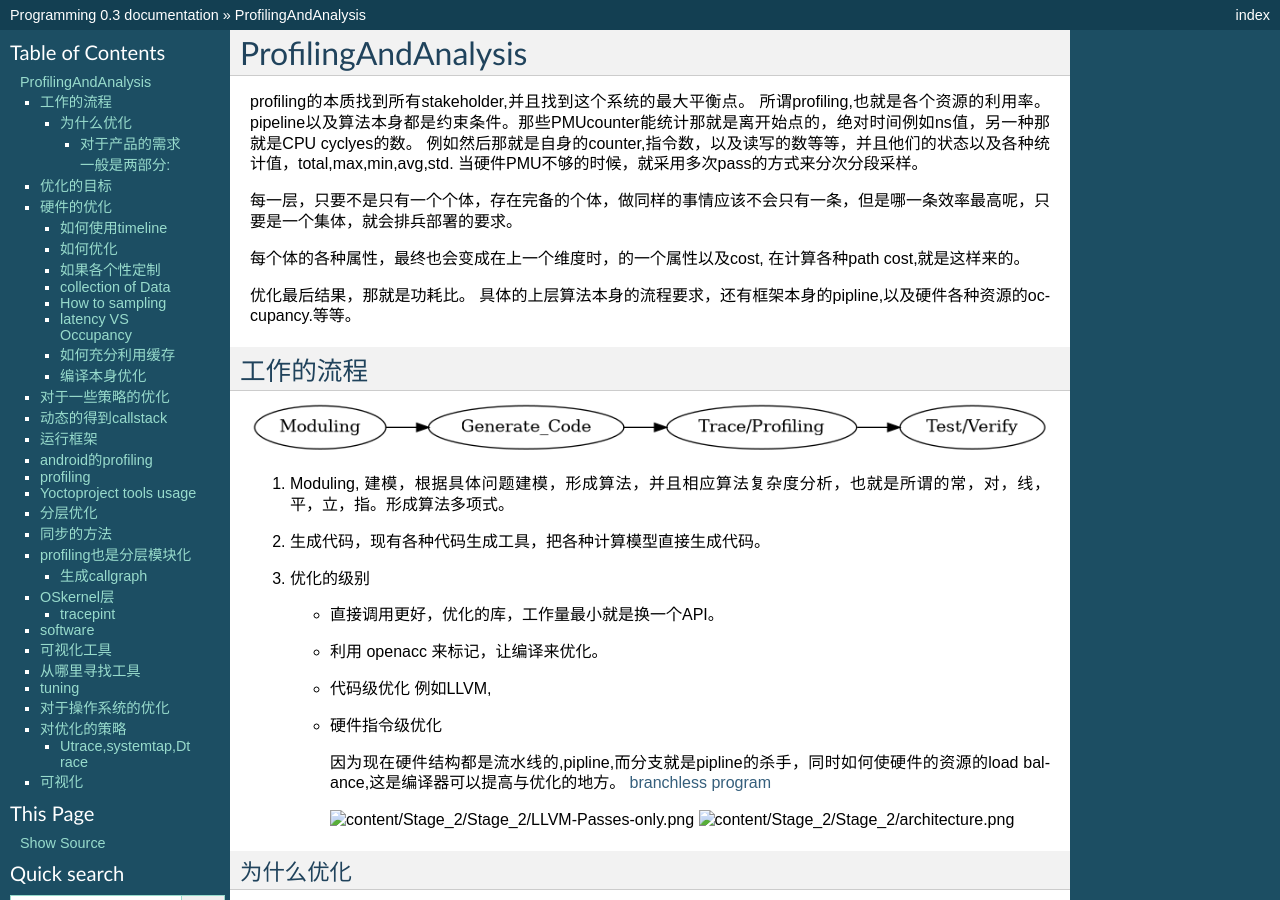
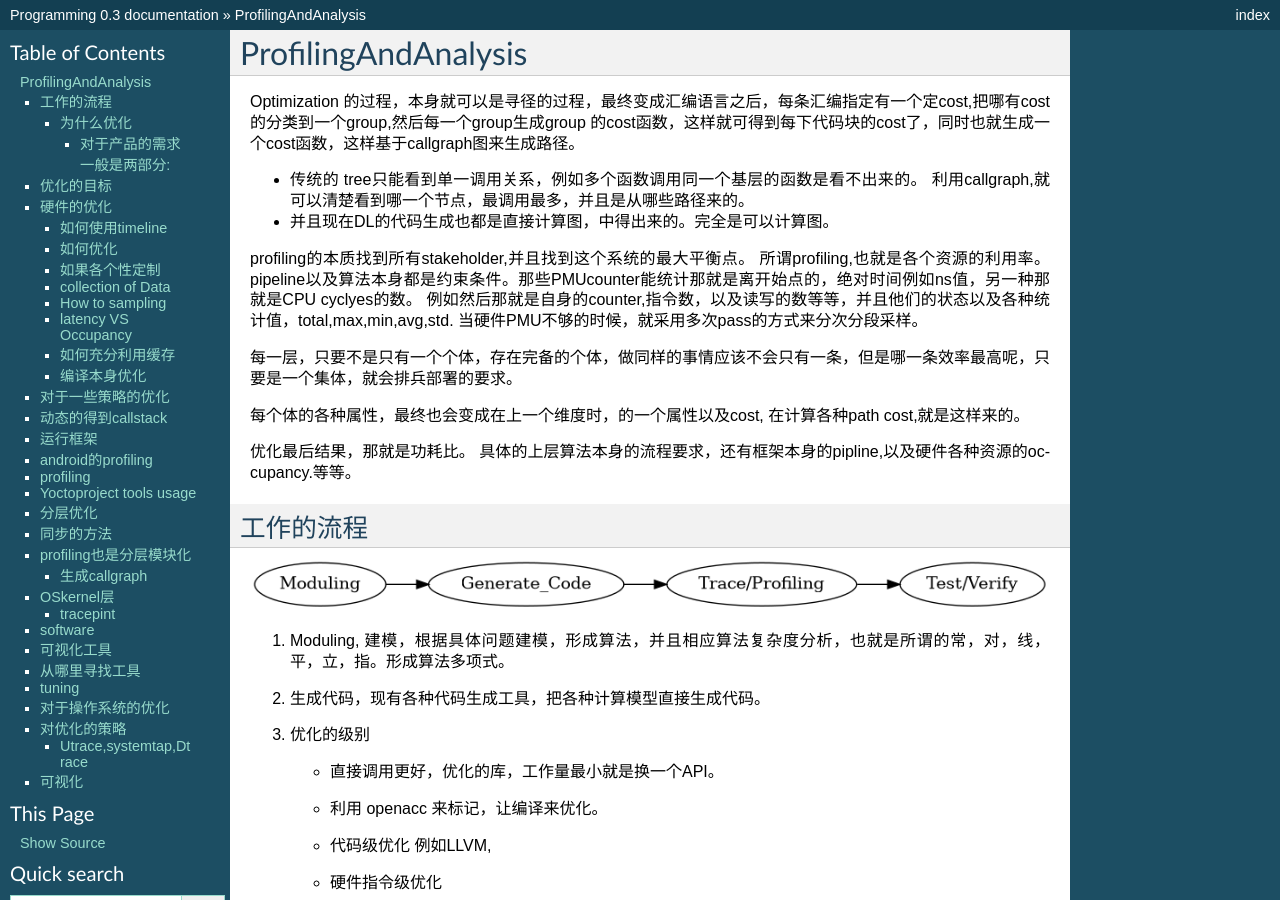
Before and after one commit to gwli/Programming, a Sphinx documentation site: the page built from source/content/Stage_2/ProfilingAndAnalysis.rst, in a window 1280 px wide and 900 px high. Built offline with Sphinx 7.4.7, drawn with Linux system fonts in a browser that asks for light colours.

Commit message:
利用图论来生成优化

```diff
--- a/source/content/Stage_2/ProfilingAndAnalysis.rst
+++ b/source/content/Stage_2/ProfilingAndAnalysis.rst
@@ -1,6 +1,12 @@
 ********************
 ProfilingAndAnalysis
 ********************
+
+Optimization 的过程，本身就可以是寻径的过程，最终变成汇编语言之后，每条汇编指定有一个定cost,把哪有cost的分类到一个group,然后每一个group生成group 的cost函数，这样就可得到每下代码块的cost了，同时也就生成一个cost函数，这样基于callgraph图来生成路径。
+
+* 传统的 tree只能看到单一调用关系，例如多个函数调用同一个基层的函数是看不出来的。
+  利用callgraph,就可以清楚看到哪一个节点，最调用最多，并且是从哪些路径来的。
+* 并且现在DL的代码生成也都是直接计算图，中得出来的。完全是可以计算图。
 
 profiling的本质找到所有stakeholder,并且找到这个系统的最大平衡点。 所谓profiling,也就是各个资源的利用率。
 pipeline以及算法本身都是约束条件。那些PMUcounter能统计那就是离开始点的，绝对时间例如ns值，另一种那就是CPU cyclyes的数。
@@ -10,7 +16,6 @@ pipeline以及算法本身都是约束条件。那些PMUcounter能统计那就
 每一层，只要不是只有一个个体，存在完备的个体，做同样的事情应该不会只有一条，但是哪一条效率最高呢，只要是一个集体，就会排兵部署的要求。
 
 每个体的各种属性，最终也会变成在上一个维度时，的一个属性以及cost, 在计算各种path cost,就是这样来的。
-
 
 优化最后结果，那就是功耗比。 具体的上层算法本身的流程要求，还有框架本身的pipline,以及硬件各种资源的occupancy.等等。
 
```
